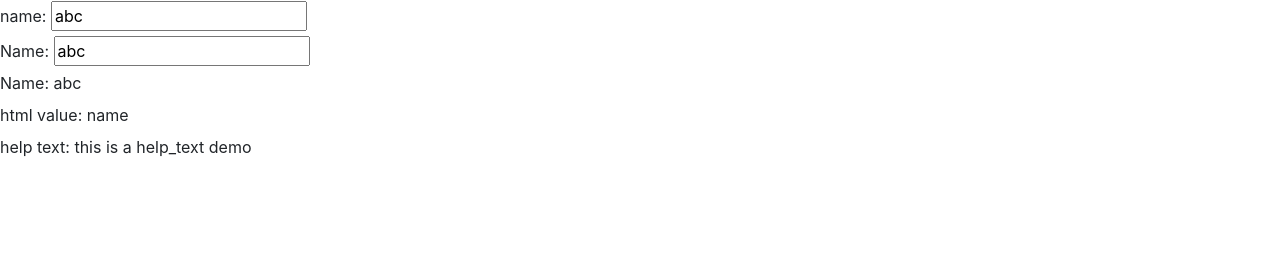
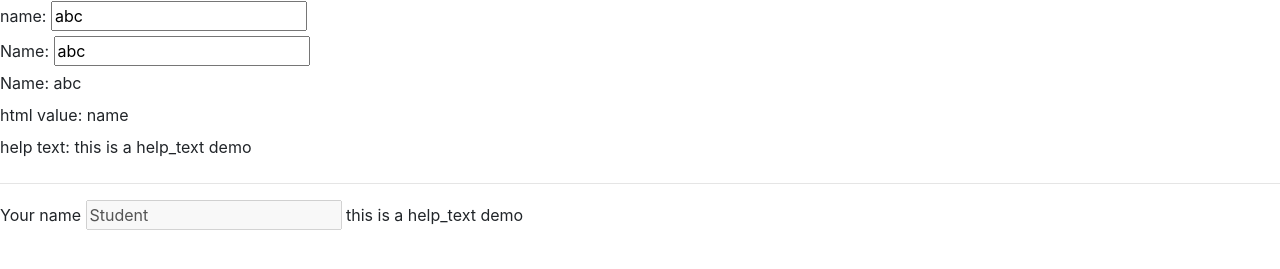
Before and after one commit to henilshah79/django_advance, a Django app: page / in a window 1280 px wide. Shown: the part 155-424 px from the top of the page. Run offline with Django 3.2, Linux system fonts and the light colour scheme; some libraries are stand-ins or nearby versions.

Commit message:
field argument

```diff
--- a/dj_learn/dj_forms_API/forms_eg/forms.py
+++ b/dj_learn/dj_forms_API/forms_eg/forms.py
@@ -5,3 +5,14 @@ class StudentRegistrationForm(forms.Form):
     name = forms.CharField(initial="abc", help_text="this is a help_text demo")
     phno = forms.IntegerField()
     email = forms.EmailField()
+
+
+class Student_with_widget(forms.Form):
+    name = forms.CharField(
+        label="Your name",
+        initial="abc",
+        label_suffix=" ",
+        required=False,
+        disabled=True,
+        help_text="this is a help_text demo",
+    )
--- a/dj_learn/dj_forms_API/forms_eg/views.py
+++ b/dj_learn/dj_forms_API/forms_eg/views.py
@@ -1,5 +1,5 @@
 from django.shortcuts import render
-from .forms import StudentRegistrationForm
+from .forms import *
 # Create your views here.
 
 def home(request):
@@ -27,11 +27,15 @@ def home(request):
     # field_order
     fm = StudentRegistrationForm(field_order=['name', 'email', 'phno'])
 
+    fm_with_widget = Student_with_widget(initial={
+        'name': 'Student'
+    })
 
 
 
 
     data ={
         "fm": fm,
+        "eg_widget":fm_with_widget
     }
     return render(request, 'studentform.html', data)
--- a/dj_learn/dj_forms_API/templates/studentform.html
+++ b/dj_learn/dj_forms_API/templates/studentform.html
@@ -47,6 +47,12 @@
     </div>
   </form>
 
+  <hr>
+
+  <form action="" method="post">
+    {{eg_widget.as_p}}
+  </form>
+
   <!-- Optional JavaScript -->
   <!-- jQuery first, then Popper.js, then Bootstrap JS -->
   <script src="https://code.jquery.com/jquery-3.3.1.slim.min.js"
```
Also changed, not shown: dj_learn/dj_forms_API/readme.txt.
